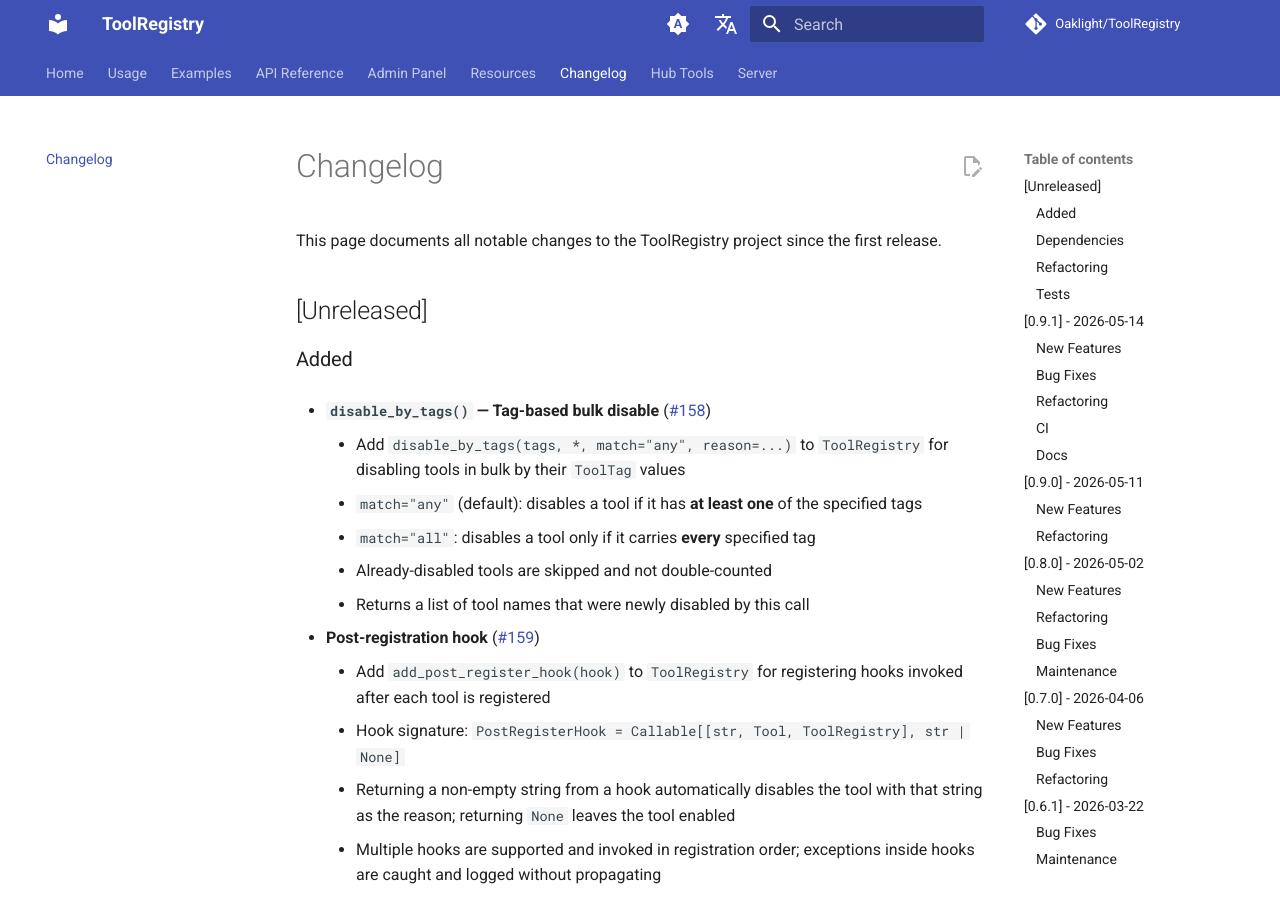
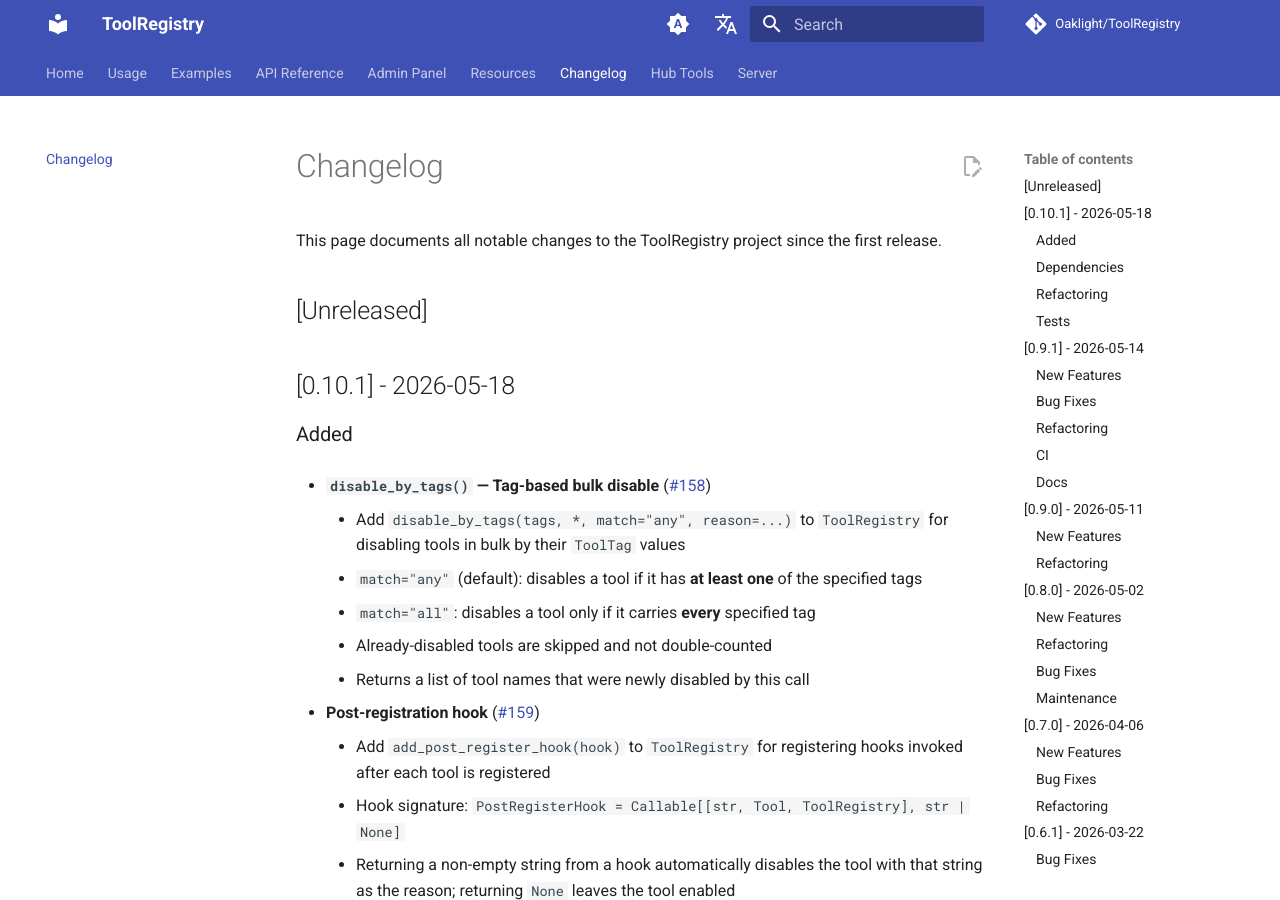
Before and after one commit to Oaklight/ToolRegistry, an MkDocs documentation site: the page built from docs/changelog.md, in a window 1280 px wide and 900 px high. Built offline with MkDocs 1.6.1 and Material for MkDocs 9.7.7, drawn with Linux system fonts in a browser that asks for light colours; comment, search, counter and statistics services are not loaded.

Commit message:
docs: release 0.10.1 changelog

```diff
--- a/docs/changelog.md
+++ b/docs/changelog.md
@@ -11,6 +11,8 @@ author: Oaklight
 This page documents all notable changes to the ToolRegistry project since the first release.
 
 ## [Unreleased]
+
+## [0.10.1] - 2026-05-18
 
 ### Added
 
```
